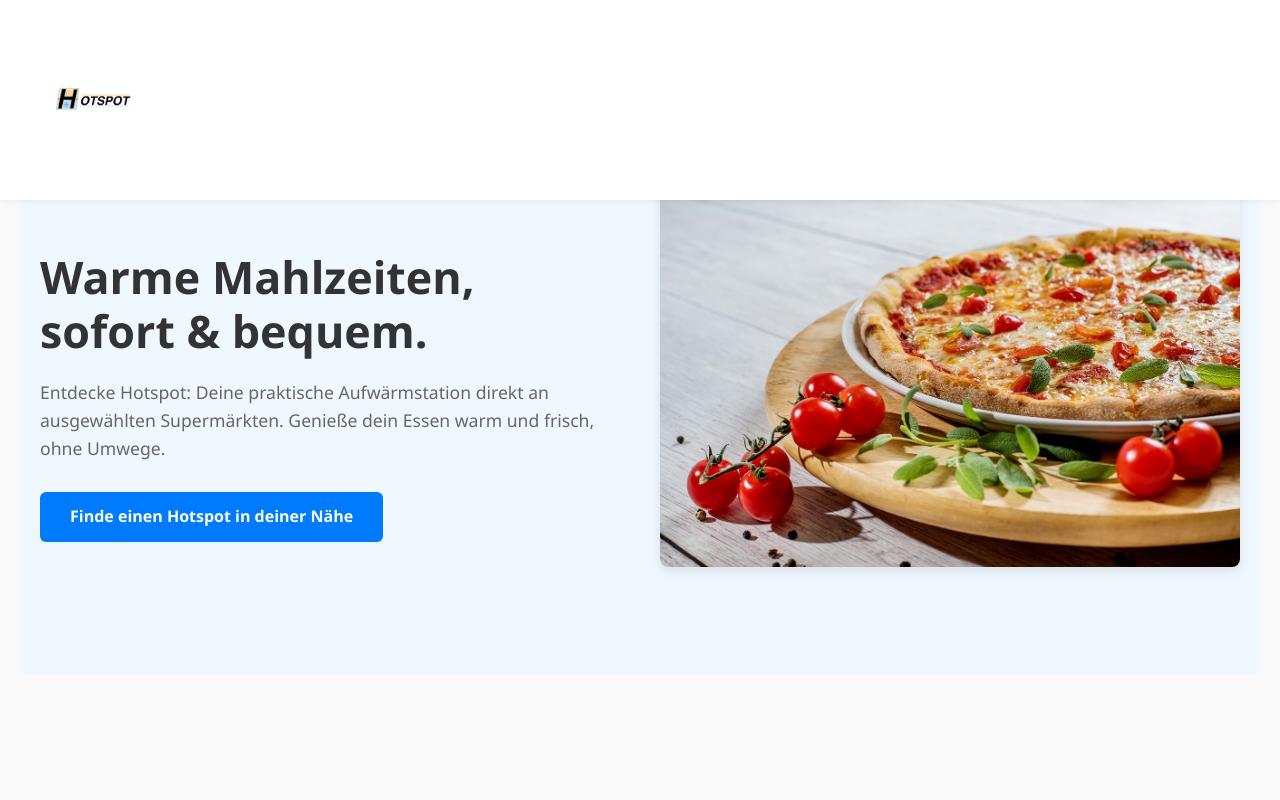
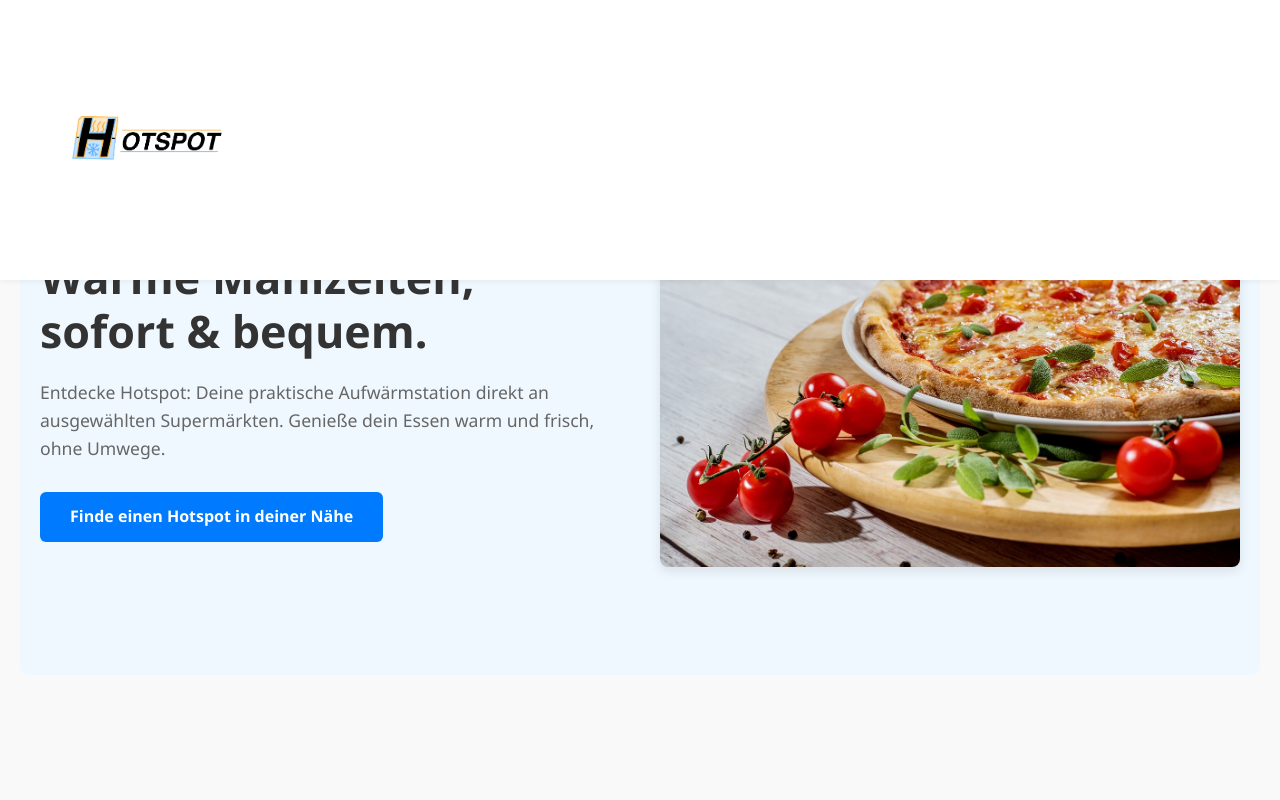
Before and after one commit to Bike-Pack/hotspot, a plain HTML site: page index.html in a window 1280 px wide. Shown: the top 800 px of the page. Drawn offline with Linux system fonts and the light colour scheme; a script that the page names is missing.

Commit message:
Update style.css

```diff
--- a/style.css
+++ b/style.css
@@ -40,7 +40,7 @@ body {
 }
 
 .logo-img {
-    height: 80px; /* Erhöhte Höhe des Logos */
+    height: 160px; /* Erhöhte Höhe des Logos */
 }
 
 .main-header.scrolled .logo-img {
```
